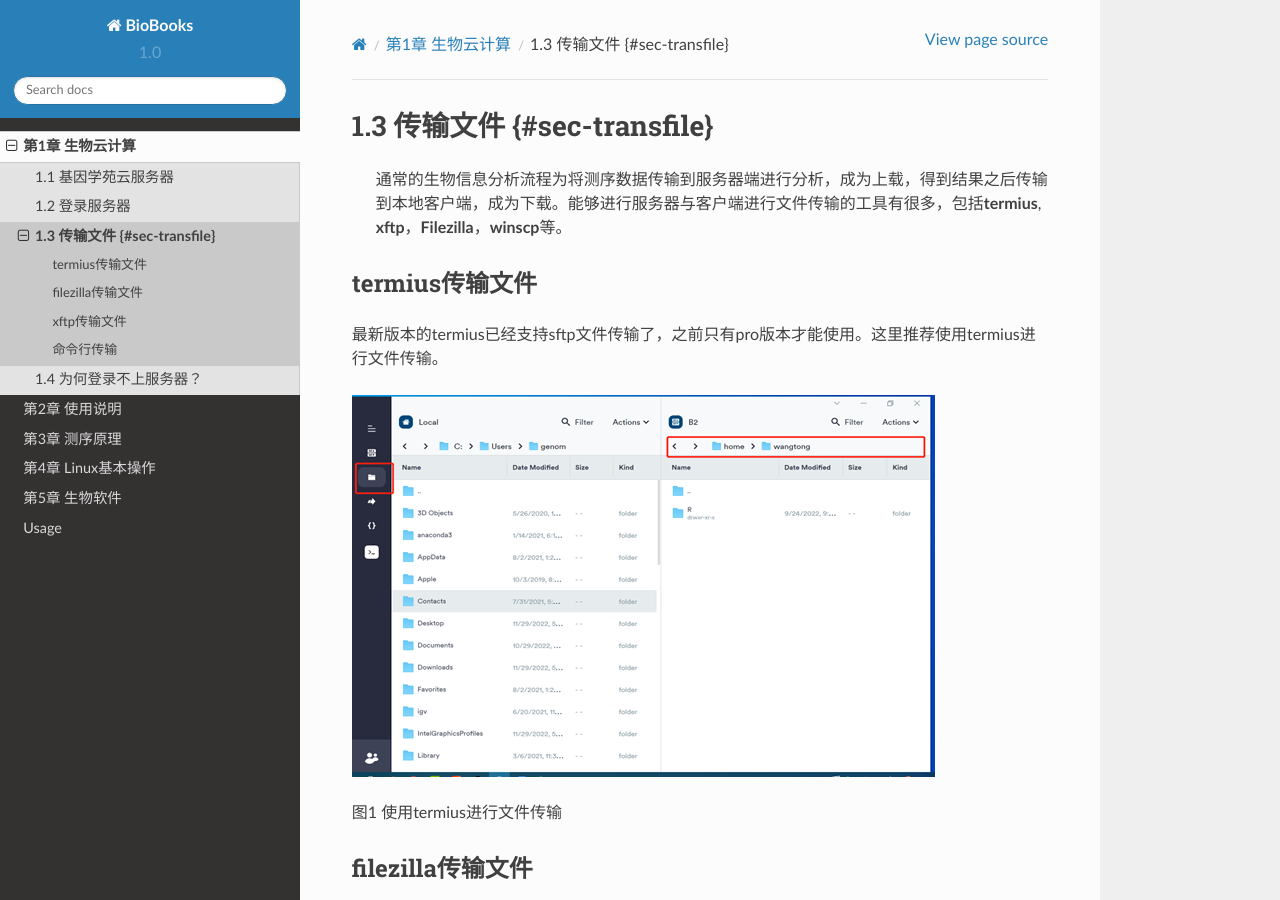
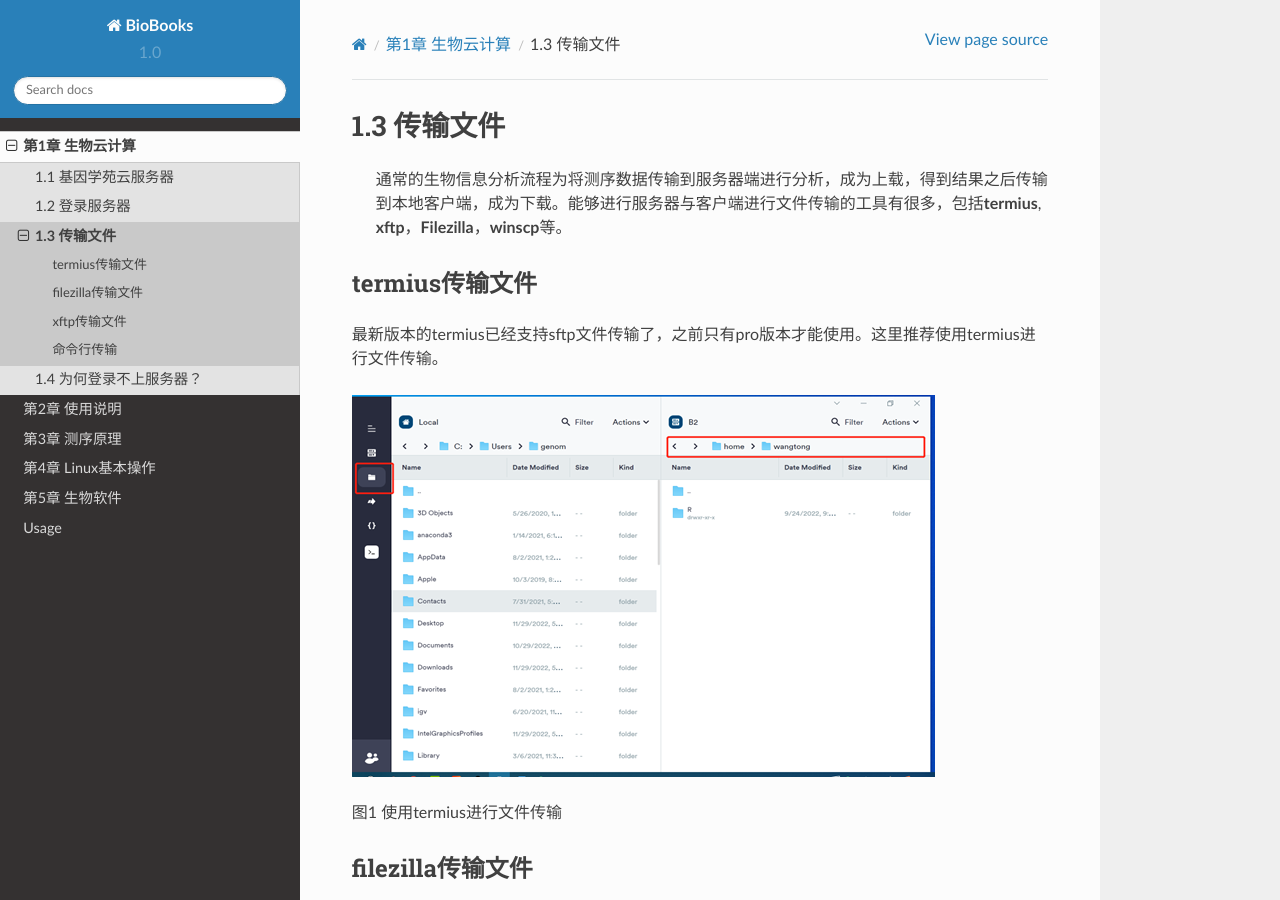
Before and after one commit to wangtong/biobooks, a Sphinx documentation site: the page built from docs/source/chapter01/a3.md, in a window 1280 px wide and 900 px high. Built offline with Sphinx 7.4.7 and the Read the Docs theme 2.0.0, drawn with Linux system fonts in a browser that asks for light colours; pages that are not in the unit, such as notebooks, are missing from menus.

Commit message:
six commit

```diff
--- a/docs/source/chapter01/a3.md
+++ b/docs/source/chapter01/a3.md
@@ -1,4 +1,4 @@
-# 1.3 传输文件 {#sec-transfile}
+# 1.3 传输文件
 
 > 通常的生物信息分析流程为将测序数据传输到服务器端进行分析，成为上载，得到结果之后传输到本地客户端，成为下载。能够进行服务器与客户端进行文件传输的工具有很多，包括**termius**, **xftp**，**Filezilla**，**winscp**等。
 
```
